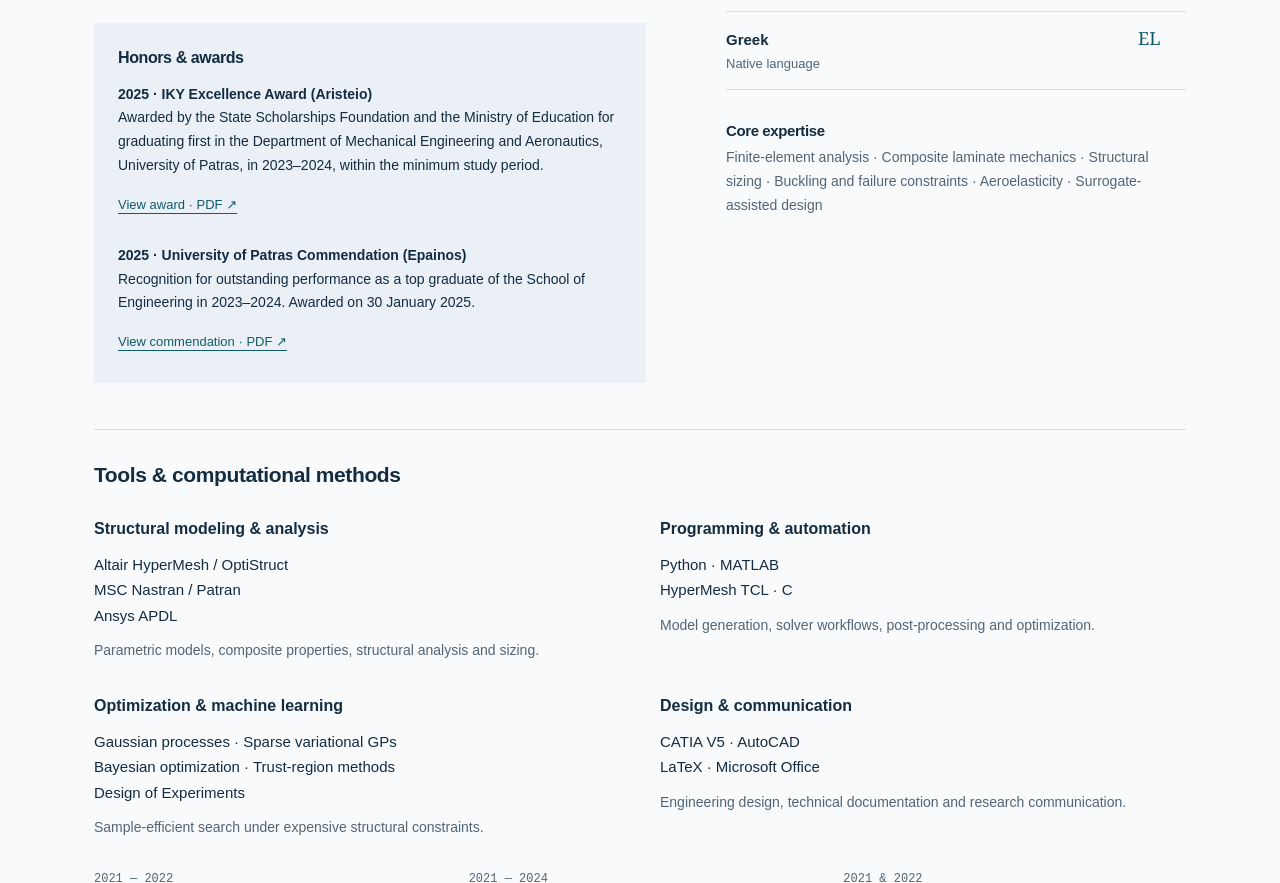
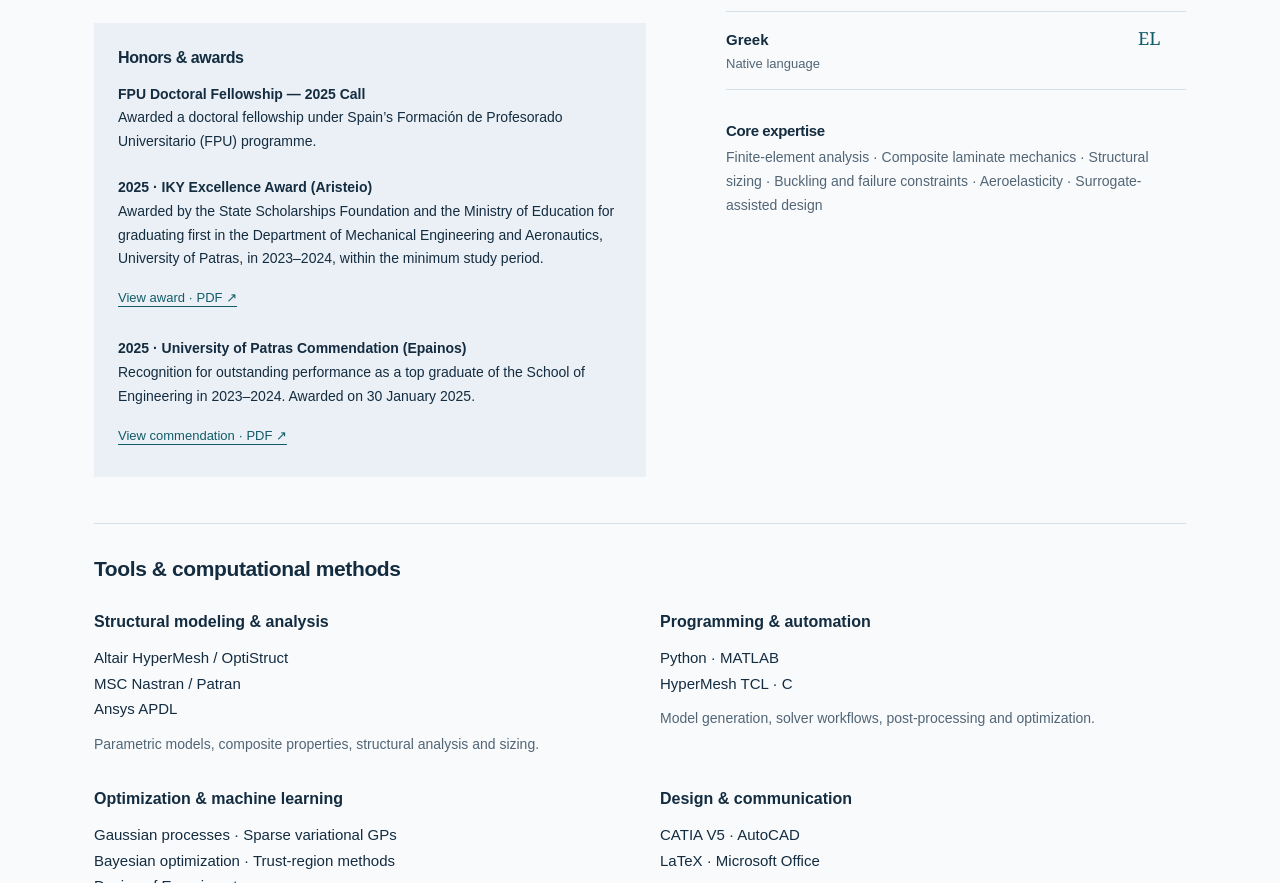
Before and after one commit to nickziakos/Personal-Website, a plain HTML site: page index.html in a window 1280 px wide. Shown: the part 4520-5403 px from the top of the page. Drawn offline with Linux system fonts and the light colour scheme.

Commit message:
Add FPU Doctoral Fellowship honor

```diff
--- a/index.html
+++ b/index.html
@@ -376,6 +376,11 @@
             <div class="awards">
               <h3>Honors &amp; awards</h3>
               <p>
+                <strong>FPU Doctoral Fellowship — 2025 Call</strong><br />
+                Awarded a doctoral fellowship under Spain’s Formación de
+                Profesorado Universitario (FPU) programme.
+              </p>
+              <p>
                 <strong>2025 · IKY Excellence Award (Aristeio)</strong
                 ><br />Awarded by the State Scholarships Foundation and the
                 Ministry of Education for graduating first in the Department of
```
